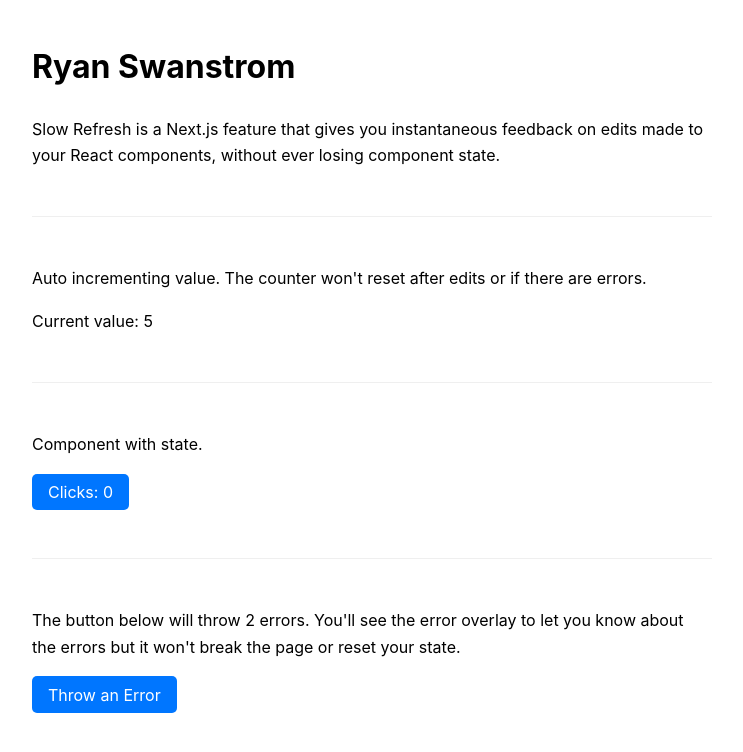
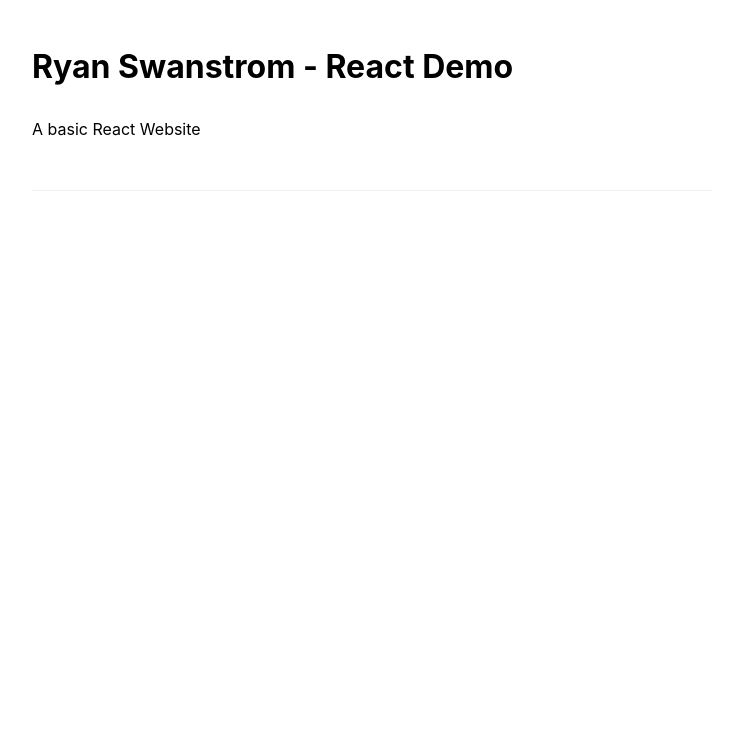
Before and after one commit to ryanswanstrom/codespaces-nextjs, a Next.js app: page / in a window 1280 px wide. Shown: the top 752 px of the page, without its empty margins (268-1011 px from the left). Built offline with nearby package versions, Linux system fonts and the light colour scheme.

Commit message:
just make the page basic

```diff
--- a/pages/index.js
+++ b/pages/index.js
@@ -3,12 +3,6 @@ import Button from '../components/Button'
 import ClickCount from '../components/ClickCount'
 import styles from '../styles/home.module.css'
 
-function throwError() {
-  console.log(
-    // The function body() is not defined
-    document.body()
-  )
-}
 
 function Home() {
   const [count, setCount] = useState(0)
@@ -28,41 +22,10 @@ function Home() {
 
   return (
     <main className={styles.main}>
-      <h1>Ryan Swanstrom</h1>
+      <h1>Ryan Swanstrom - React Demo</h1>
       <p>
-        Slow Refresh is a Next.js feature that gives you instantaneous feedback
-        on edits made to your React components, without ever losing component
-        state.
+        A basic React Website
       </p>
-      <hr className={styles.hr} />
-      <div>
-        <p>
-          Auto incrementing value. The counter won't reset after edits or if
-          there are errors.
-        </p>
-        <p>Current value: {count}</p>
-      </div>
-      <hr className={styles.hr} />
-      <div>
-        <p>Component with state.</p>
-        <ClickCount />
-      </div>
-      <hr className={styles.hr} />
-      <div>
-        <p>
-          The button below will throw 2 errors. You'll see the error overlay to
-          let you know about the errors but it won't break the page or reset
-          your state.
-        </p>
-        <Button
-          onClick={(e) => {
-            setTimeout(() => document.parentNode(), 0)
-            throwError()
-          }}
-        >
-          Throw an Error
-        </Button>
-      </div>
       <hr className={styles.hr} />
     </main>
   )
```
